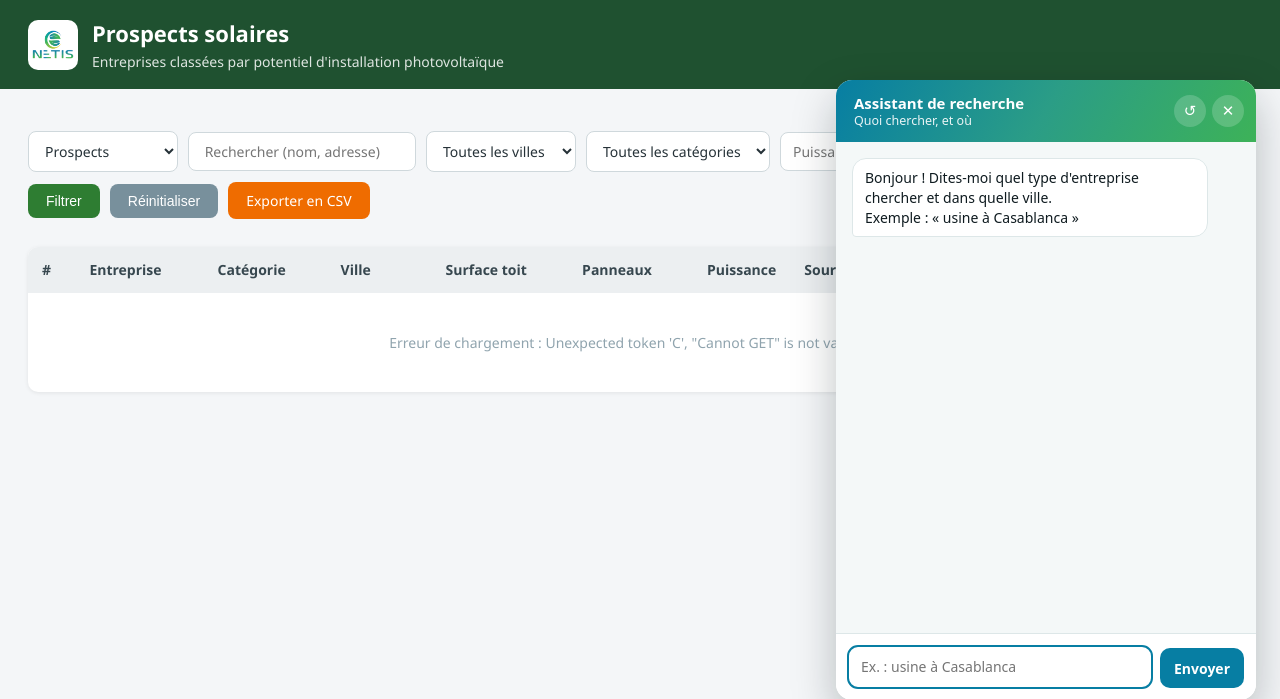
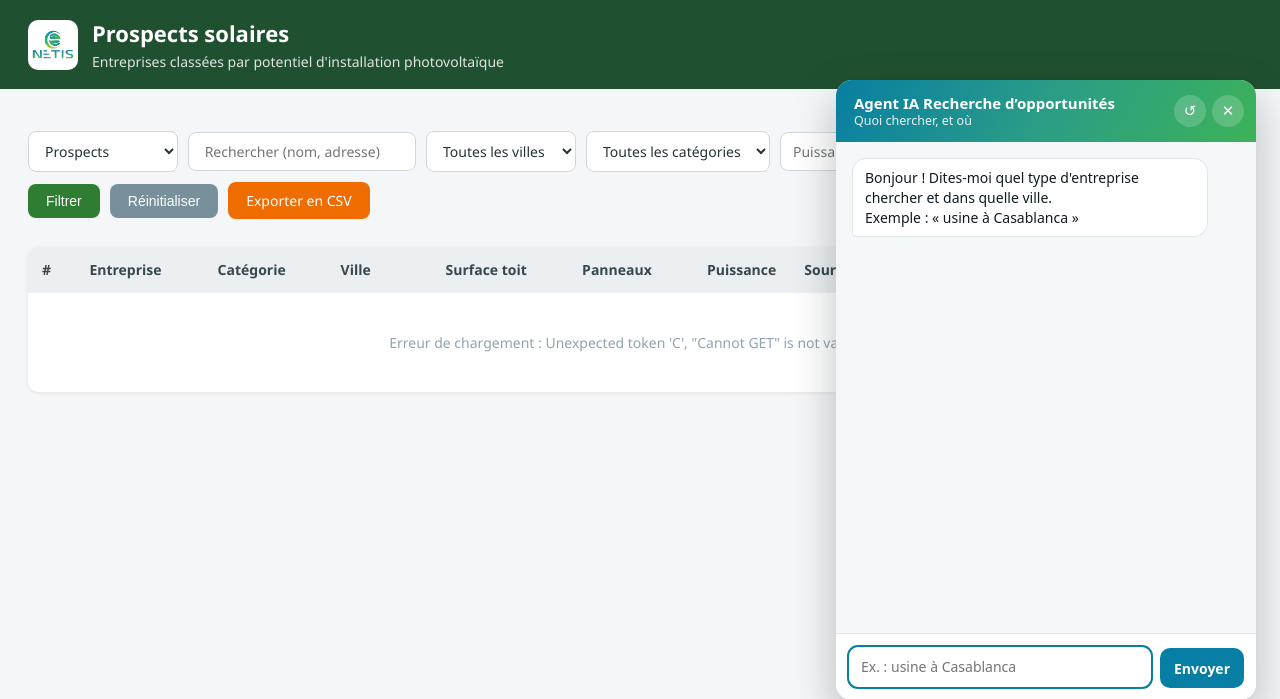
Before and after one commit to youssefyaslane/APP_Maps_surface, a Python web app: template templates/dashboard.html in a window 1280 px wide, after a click that opens the changed part. Shown: the top 699 px of the page. Run offline with Jinja, Linux system fonts and the light colour scheme; the template is opened without the code that fills it, so the values that code supplies are empty.

Commit message:
Renomme le chatbot « Agent IA Recherche d'opportunités »
Co-Authored-By: Claude Opus 5.5 <noreply@anthropic.com>

```diff
--- a/templates/_chatbot.html
+++ b/templates/_chatbot.html
@@ -4,7 +4,7 @@
   <section class="chatbot-panel" id="chatbot-panel" aria-label="Assistant de recherche" hidden>
     <header class="chatbot-head">
       <div class="chatbot-titre">
-        <strong>Assistant de recherche</strong>
+        <strong>Agent IA Recherche d’opportunités</strong>
         <span>Quoi chercher, et où</span>
       </div>
       <button type="button" class="chatbot-icone" id="chatbot-nouveau" title="Nouvelle conversation" aria-label="Nouvelle conversation">↺</button>
```
